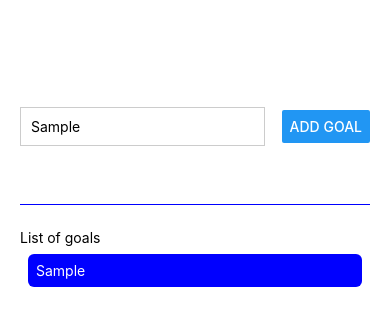
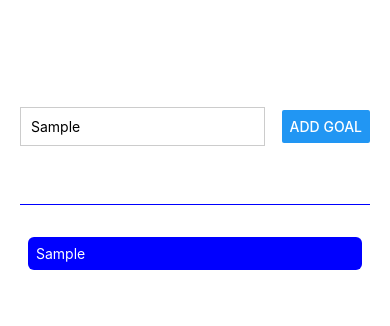
Before and after one commit to Opeyemi-Omotayo/Goals-app, a React Native app: screen / in a window 390 px wide. Both pictures are taken after typing "Sample" into the empty fields and a click on the button "ADD GOAL". Shown: the top 326 px of the page. Built offline with nearby package versions, Linux system fonts and the light colour scheme.

Commit message:
optimizing list with flatlist

```diff
--- a/App.js
+++ b/App.js
@@ -5,7 +5,7 @@ import {
   Text,
   TextInput,
   View,
-  ScrollView,
+  FlatList,
 } from "react-native";
 
 export default function App() {
@@ -17,7 +17,10 @@ export default function App() {
   };
 
   const addGoalHandler = () => {
-    setGoals((currentGoals) => [...currentGoals, enteredGoal]);
+    setGoals((currentGoals) => [
+      ...currentGoals,
+      { text: enteredGoal, key: Math.random().toString() },
+    ]);
   };
 
   return (
@@ -31,16 +34,17 @@ export default function App() {
         <Button title="Add Goal" onPress={addGoalHandler} />
       </View>
       <View style={styles.gapContainer}>
-        <ScrollView>
-          <Text>List of goals</Text>
-          {goals.map((goal) => (
-            <View style={styles.goalItem}>
-              <Text key={goal} style={styles.goalText}>
-                {goal}
-              </Text>
-            </View>
-          ))}
-        </ScrollView>
+        <FlatList
+          data={goals}
+          renderItem={(data) => {
+            return (
+              <View style={styles.goalItem}>
+                <Text style={styles.goalText}>{data.item.text}</Text>
+              </View>
+            );
+          }}
+          alwaysBounceVertical={false}
+        />
       </View>
     </View>
   );
```
